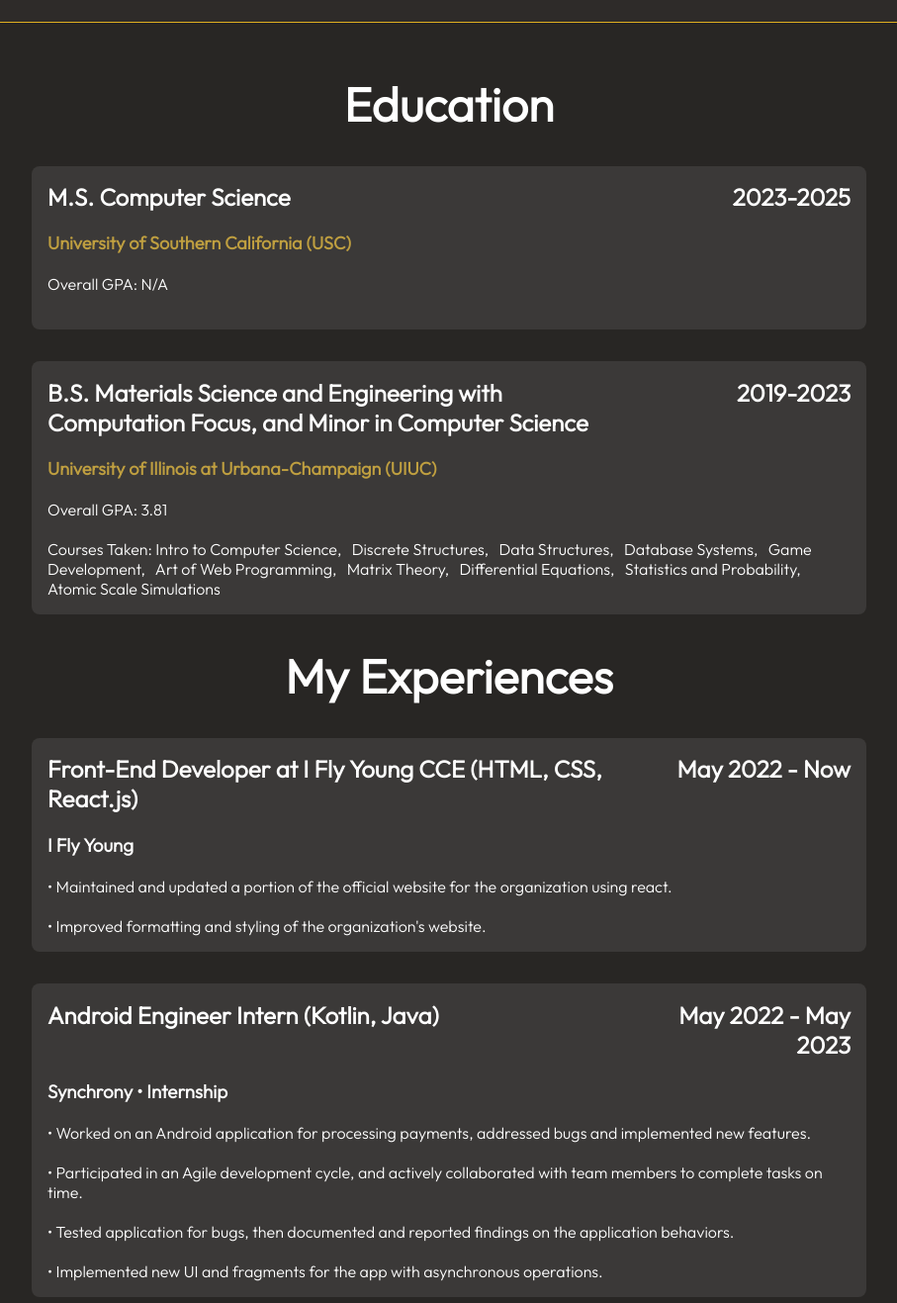
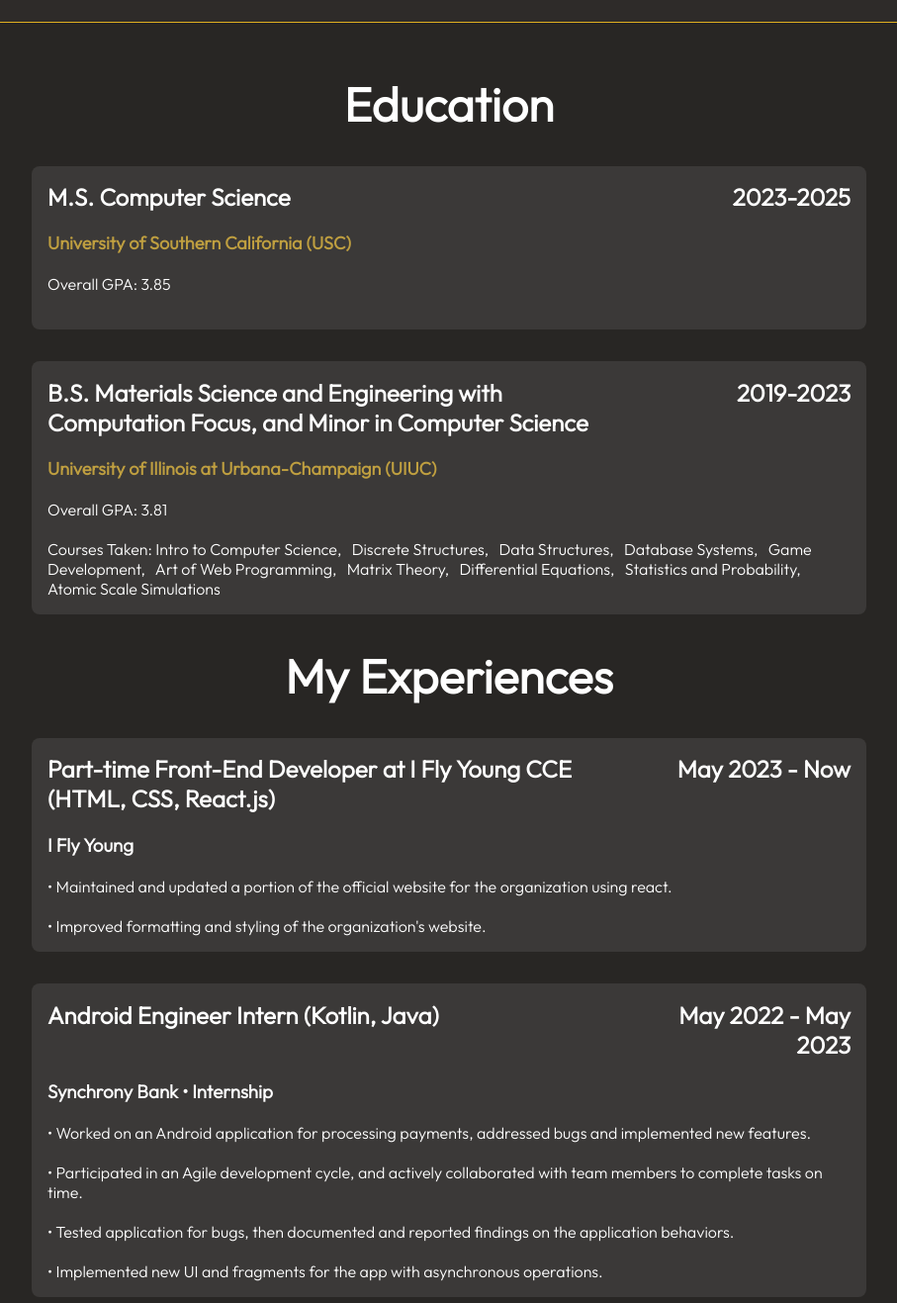
Before and after one commit to ZebraSeller/boyang-portfolio-2, a React (Create React App) app: page / in a window 1280 px wide. Shown: the part 2076-3393 px from the top of the page at 99% size, without its empty margins (186-1093 px from the left). Built offline with nearby package versions, Linux system fonts and the light colour scheme.

Commit message:
Update home_experiences.js

```diff
--- a/src/page_comps/home_experiences.js
+++ b/src/page_comps/home_experiences.js
@@ -11,7 +11,7 @@
         <h2 className="experience-time">2023-2025</h2>
         {/* <p className="experience-list experience-bold">Minor: Computer Science</p> */}
         <p className="experience-list experience-bold" >University of Southern California (USC)</p>
-        <p className="experience-list"> Overall GPA: N/A</p>
+        <p className="experience-list"> Overall GPA: 3.85</p>
         <p className="experience-list">
 
         </p>
@@ -33,8 +33,8 @@
       <h1 className="experiences-header1">My Experiences</h1>
 
       <div className="experience-container">
-        <h2 className="experience-title">Front-End Developer at I Fly Young CCE (HTML, CSS, React.js)</h2>
-        <h2 className="experience-time">May 2022 - Now</h2>
+        <h2 className="experience-title">Part-time Front-End Developer at I Fly Young CCE (HTML, CSS, React.js)</h2>
+        <h2 className="experience-time">May 2023 - Now</h2>
         <h3 className="experience-title">I Fly Young</h3>
         <p className="experience-list">• Maintained and updated a portion of the official website for the organization using react.</p>
         <p className="experience-list">• Improved formatting and styling of the organization's website.</p>
@@ -43,7 +43,7 @@
       <div className="experience-container">
         <h2 className="experience-title">Android Engineer Intern (Kotlin, Java)</h2>
         <h2 className="experience-time">May 2022 - May 2023</h2>
-        <h3 className="experience-title">Synchrony • Internship</h3>
+        <h3 className="experience-title">Synchrony Bank • Internship</h3>
         <p className="experience-list">• Worked on an Android application for processing payments, addressed bugs and implemented new features.</p>
         <p className="experience-list">• Participated in an Agile development cycle, and actively collaborated with team members to complete tasks on time.</p>
         <p className="experience-list">• Tested application for bugs, then documented and reported findings on the application behaviors.</p>
```
